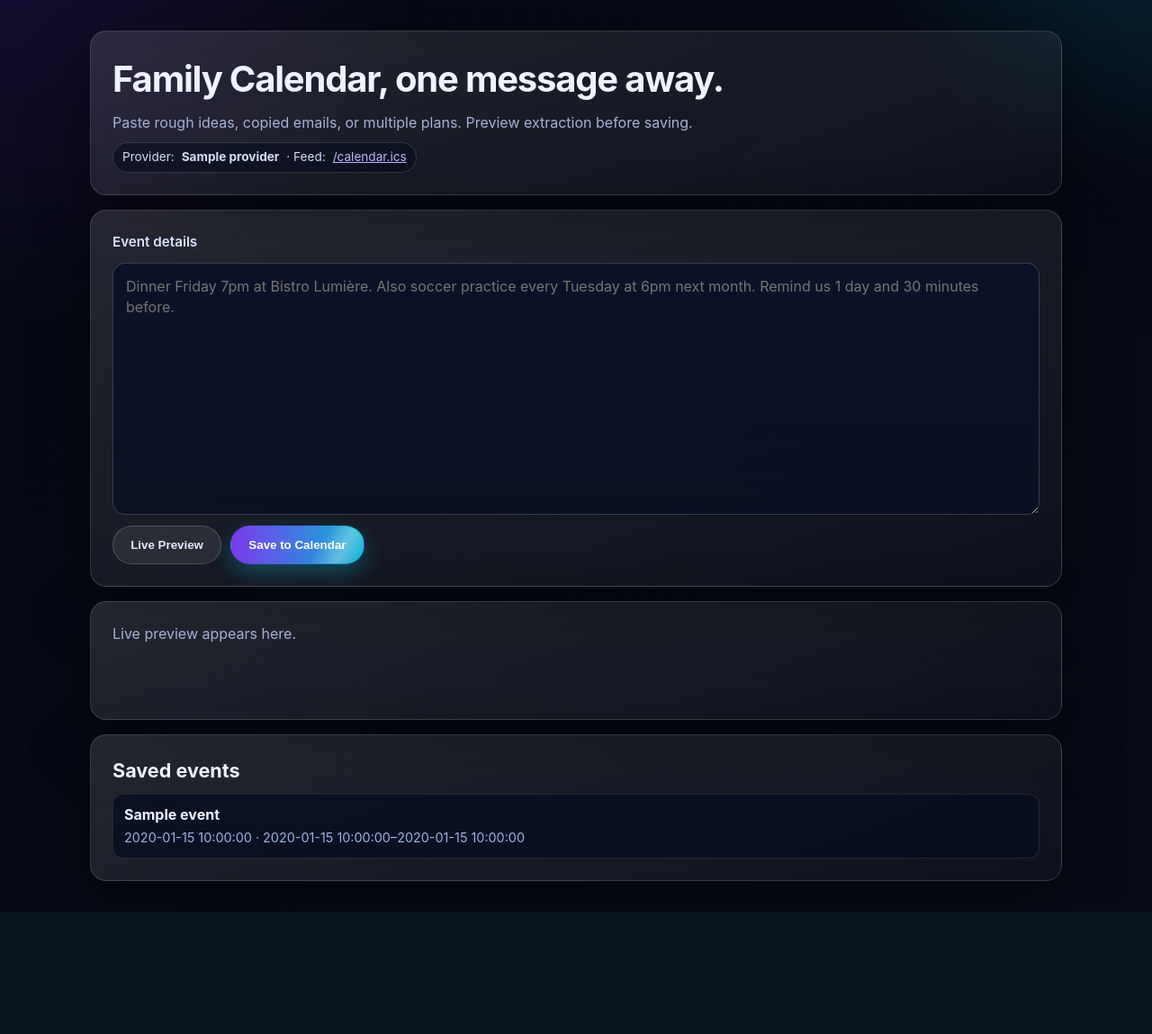
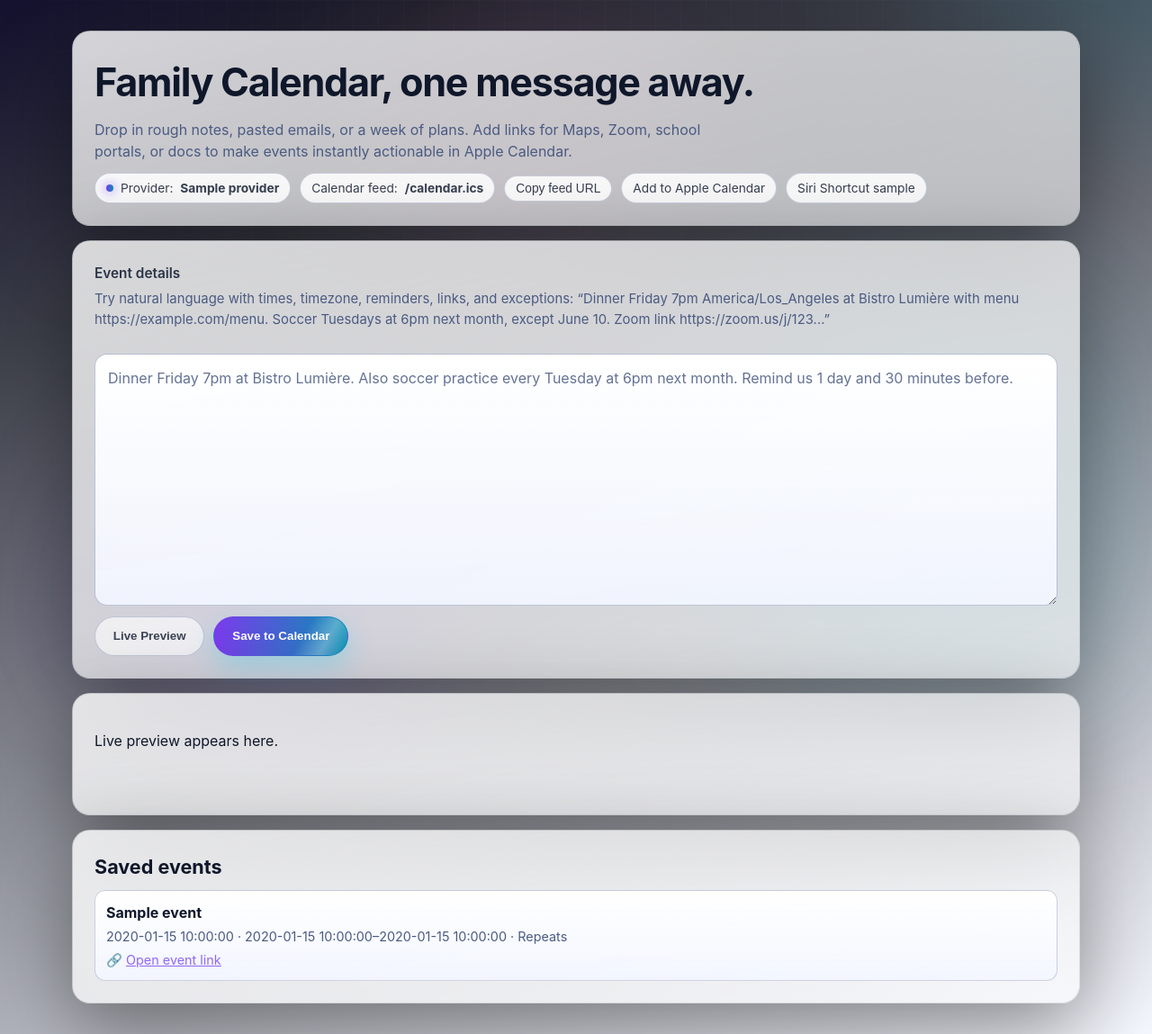
Before and after one commit to flkapes/ics-gen, a Python web app: template templates/index.html in a window 1280 px wide. Shown: the whole page at 90% size. Before the commit the page ends 1013 px from the top, so only its background shows below. Run offline with Jinja, Linux system fonts and the light colour scheme; the template is opened without the code that fills it: most values are stand-ins (such as "Sample title", 1, 10 or a date in 2020); some libraries are stand-ins or nearby versions.

Commit message:
Reinstate live preview action and preview panel

```diff
--- a/templates/_preview.html
+++ b/templates/_preview.html
@@ -7,6 +7,9 @@
         <strong>{{ e.name }}</strong>
         <div class="meta">{{ e.date }}{% if e.start_time %} · {{ e.start_time }}{% endif %}{% if e.end_time %}–{{ e.end_time }}{% endif %}</div>
         {% if e.location %}<div class="meta">📍 {{ e.location }}</div>{% endif %}
+        {% if e.url %}<div class="meta">🔗 <a href="{{ e.url }}" target="_blank" rel="noopener noreferrer">Open link</a></div>{% endif %}
+        {% if e.recurrence_rule %}<div class="meta">🔁 {{ e.recurrence_rule }}</div>{% endif %}
+        {% if e.exdates %}<div class="meta">🗓️ Except: {{ e.exdates|join(', ') }}</div>{% endif %}
         {% if e.alerts %}<div class="meta">⏰ Alerts: {{ e.alerts|join(', ') }} minutes before</div>{% endif %}
       </article>
     {% endfor %}
--- a/templates/index.html
+++ b/templates/index.html
@@ -8,31 +8,61 @@
   <script src="https://unpkg.com/htmx.org@1.9.12" defer></script>
   <style>
     :root {
-      --bg: #070b17;
-      --surface: #121933c7;
-      --surface-strong: #0f1730;
-      --text: #eef3ff;
-      --muted: #a6b2d9;
-      --line: #ffffff26;
+      color-scheme: light dark;
+      --bg: #f6f8ff;
+      --bg-soft: #eaf0ff;
+      --surface: #ffffffcc;
+      --surface-strong: #ffffff;
+      --surface-elevated: #f1f5ffeb;
+      --text: #0f172a;
+      --muted: #4b5b82;
+      --line: #1e293b1f;
+      --line-strong: #4c5f8f5c;
       --accent-a: #7c3aed;
-      --accent-b: #06b6d4;
-      --good: #34d399;
-      --danger: #fb7185;
-      --radius: 18px;
-      --shadow: 0 24px 70px rgba(0, 0, 0, .45);
+      --accent-b: #0891b2;
+      --accent-c: #db2777;
+      --good: #059669;
+      --warning: #ca8a04;
+      --danger: #e11d48;
+      --radius-lg: 20px;
+      --radius-md: 14px;
+      --radius-pill: 999px;
+      --shadow: 0 28px 90px rgba(0, 0, 0, .42);
+      --focus-ring: 0 0 0 3px #8b5cf66e;
     }
+    @media (prefers-color-scheme: dark) {
+      :root {
+        --bg: #040713;
+        --bg-soft: #0b1330;
+        --surface: #0f1938cc;
+        --surface-strong: #101b3f;
+        --surface-elevated: #162655f2;
+        --text: #f4f7ff;
+        --muted: #b9c6ef;
+        --line: #ffffff29;
+        --line-strong: #c6d1ff52;
+        --accent-a: #8b5cf6;
+        --accent-b: #22d3ee;
+        --accent-c: #f472b6;
+        --good: #34d399;
+        --warning: #fbbf24;
+        --danger: #fb7185;
+      }
+    }
+
     * { box-sizing: border-box; }
     html, body { margin: 0; }
+
     body {
       min-height: 100dvh;
       color: var(--text);
       font-family: Inter, system-ui, -apple-system, Segoe UI, Roboto, Helvetica, Arial, sans-serif;
       background:
-        radial-gradient(50rem 50rem at 0% -10%, #4c1d9545 0, #4c1d9500 58%),
-        radial-gradient(35rem 35rem at 100% -15%, #0891b240 0, #0891b200 62%),
-        linear-gradient(140deg, #050813, var(--bg));
-      padding: clamp(14px, 3vw, 34px);
-      line-height: 1.45;
+        radial-gradient(55rem 55rem at -4% -14%, #8b5cf62e 0, #8b5cf600 62%),
+        radial-gradient(40rem 40rem at 104% -16%, #22d3ee30 0, #22d3ee00 64%),
+        linear-gradient(160deg, #030611, var(--bg));
+      line-height: 1.5;
+      padding: clamp(16px, 2.8vw, 34px);
     }
 
     .mesh {
@@ -40,136 +70,210 @@
       inset: 0;
       pointer-events: none;
       opacity: .45;
-      background-image: linear-gradient(#ffffff08 1px, transparent 1px), linear-gradient(90deg, #ffffff08 1px, transparent 1px);
+      background-image: linear-gradient(#ffffff0d 1px, transparent 1px), linear-gradient(90deg, #ffffff0d 1px, transparent 1px);
       background-size: 28px 28px;
-      mask-image: radial-gradient(circle at 50% 0%, #000 30%, transparent 85%);
+      mask-image: radial-gradient(circle at 50% -10%, #000 24%, transparent 88%);
     }
 
-    .app { max-width: 1080px; margin: 0 auto; display: grid; gap: 16px; position: relative; z-index: 1; }
-    .card {
-      background: linear-gradient(160deg, #ffffff1f, #ffffff08);
-      border: 1px solid var(--line);
-      box-shadow: var(--shadow);
-      border-radius: var(--radius);
-      backdrop-filter: blur(12px);
-      padding: clamp(14px, 2vw, 24px);
+    .aurora {
+      position: fixed;
+      inset: 0;
+      pointer-events: none;
+      opacity: .55;
+      filter: blur(64px);
+      background:
+        radial-gradient(24rem 24rem at 22% 84%, #7c3aed66, transparent 72%),
+        radial-gradient(30rem 30rem at 82% 70%, #22d3ee50, transparent 75%),
+        radial-gradient(24rem 24rem at 45% 12%, #f472b644, transparent 75%);
+      z-index: 0;
     }
 
-    h1 { margin: 0 0 8px; font-size: clamp(1.5rem, 3.3vw, 2.5rem); letter-spacing: -.03em; }
-    h2 { margin: 0 0 10px; font-size: clamp(1.1rem, 1.8vw, 1.35rem); }
-    p { margin: 0; color: var(--muted); }
+    .app {
+      max-width: 1120px;
+      margin: 0 auto;
+      display: grid;
+      gap: 16px;
+      position: relative;
+      z-index: 1;
+    }
+
+    .card {
+      background: linear-gradient(165deg, color-mix(in oklab, var(--surface), #fff 8%), color-mix(in oklab, var(--surface), transparent 28%));
+      border: 1px solid var(--line);
+      border-radius: var(--radius-lg);
+      box-shadow: var(--shadow);
+      backdrop-filter: blur(14px);
+      padding: clamp(15px, 2vw, 24px);
+    }
+
+    .hero h1 { margin: 0 0 8px; font-size: clamp(1.6rem, 3.4vw, 2.7rem); letter-spacing: -.03em; }
+    .hero p { margin: 0; color: var(--muted); max-width: 70ch; }
+
+    .meta-row {
+      margin-top: 12px;
+      display: flex;
+      flex-wrap: wrap;
+      gap: 10px;
+      align-items: center;
+    }
 
     .pill {
       display: inline-flex;
-      margin-top: 10px;
       align-items: center;
       gap: 8px;
-      font-size: .85rem;
-      border: 1px solid #ffffff26;
-      border-radius: 999px;
-      padding: 6px 10px;
-      color: #d6dcf7;
-      background: #0a1022aa;
+      font-size: .86rem;
+      border: 1px solid color-mix(in oklab, var(--line-strong), transparent 20%);
+      border-radius: var(--radius-pill);
+      padding: 6px 12px;
+      color: color-mix(in oklab, var(--text), white 20%);
+      background: color-mix(in oklab, var(--surface-strong), transparent 12%);
+      text-decoration: none;
     }
 
-    form { display: grid; gap: 12px; }
-    label { font-size: .95rem; color: #dbe5ff; font-weight: 600; }
+    .pill .dot {
+      width: 8px;
+      height: 8px;
+      border-radius: 50%;
+      background: linear-gradient(90deg, var(--accent-a), var(--accent-b));
+      box-shadow: 0 0 12px #8b5cf6;
+    }
+
+    h2 { margin: 0 0 10px; font-size: clamp(1.1rem, 1.9vw, 1.35rem); }
+    label { display: block; margin-bottom: 6px; font-size: .96rem; color: color-mix(in oklab, var(--text), white 15%); font-weight: 600; }
+
+    .form-grid { display: grid; gap: 12px; }
 
     textarea {
       width: 100%;
-      min-height: clamp(200px, 35vh, 340px);
-      border-radius: 14px;
-      border: 1px solid #ffffff2e;
-      background: linear-gradient(180deg, #0b1229f2, #091024d9);
+      min-height: clamp(210px, 35vh, 340px);
+      border-radius: var(--radius-md);
+      border: 1px solid var(--line-strong);
+      background: linear-gradient(180deg, color-mix(in oklab, var(--surface-strong), white 5%), color-mix(in oklab, var(--surface-elevated), var(--bg) 16%));
       color: var(--text);
       padding: 14px;
       font: inherit;
       resize: vertical;
-      transition: border-color .2s ease, box-shadow .2s ease;
+      transition: border-color .2s ease, box-shadow .2s ease, transform .2s ease;
     }
+
+    textarea::placeholder { color: color-mix(in oklab, var(--muted), transparent 14%); }
     textarea:focus-visible {
-      outline: 0;
-      border-color: #a78bfa;
-      box-shadow: 0 0 0 3px #8b5cf655;
+      outline: none;
+      border-color: color-mix(in oklab, var(--accent-a), white 30%);
+      box-shadow: var(--focus-ring);
+      transform: translateY(-1px);
     }
 
     .actions { display: flex; flex-wrap: wrap; gap: 10px; align-items: center; }
+
     .btn {
       appearance: none;
       border: 1px solid transparent;
-      border-radius: 999px;
+      border-radius: var(--radius-pill);
       cursor: pointer;
       font-weight: 700;
-      padding: .8rem 1.2rem;
-      transition: transform .12s ease, filter .2s ease, box-shadow .2s ease;
+      padding: .83rem 1.24rem;
+      transition: transform .12s ease, filter .18s ease, box-shadow .2s ease;
     }
+
     .btn:active { transform: translateY(1px); }
+    .btn:focus-visible { outline: none; box-shadow: var(--focus-ring); }
+
     .btn-primary {
       color: white;
-      background: linear-gradient(90deg, var(--accent-a), var(--accent-b));
-      box-shadow: 0 10px 24px #06b6d452;
+      background: linear-gradient(95deg, var(--accent-a), var(--accent-b));
+      box-shadow: 0 12px 30px #22d3ee4f;
       position: relative;
       overflow: hidden;
       isolation: isolate;
     }
+
     .btn-primary::after {
       content: "";
       position: absolute;
-      inset: -250% -30%;
+      inset: -240% -30%;
       z-index: -1;
-      background: linear-gradient(120deg, #fff0 42%, #ffffff55 50%, #fff0 58%);
+      background: linear-gradient(120deg, #fff0 42%, #ffffff50 50%, #fff0 58%);
       animation: sheen 2.8s linear infinite;
     }
+
     .btn-secondary {
-      color: #e4eaff;
-      background: #ffffff14;
-      border-color: #ffffff2e;
+      color: color-mix(in oklab, var(--text), white 22%);
+      background: color-mix(in oklab, var(--surface), transparent 20%);
+      border-color: color-mix(in oklab, var(--line-strong), transparent 20%);
     }
+
     .btn:hover { filter: brightness(1.08); }
-
     @keyframes sheen { to { transform: translateX(40%) translateY(40%); } }
 
-    .preview-shell { min-height: 82px; display: grid; gap: 8px; }
+    .supporting {
+      color: var(--muted);
+      font-size: .93rem;
+      margin-top: 4px;
+    }
+
+    .preview-shell { min-height: 86px; display: grid; gap: 9px; }
     .preview-item {
-      border: 1px solid #ffffff1f;
-      background: #060b1dcc;
+      border: 1px solid color-mix(in oklab, var(--line-strong), transparent 22%);
+      background: linear-gradient(180deg, color-mix(in oklab, var(--surface-strong), white 8%), color-mix(in oklab, var(--surface-elevated), var(--bg) 25%));
       border-radius: 12px;
-      padding: 10px 12px;
-      color: #dbe7ff;
+      padding: 11px 13px;
+      color: color-mix(in oklab, var(--text), white 16%);
       animation: rise .22s ease;
     }
-    .meta { color: #9fb0e7; font-size: .9rem; margin-top: 4px; }
+
+    .meta { color: var(--muted); font-size: .9rem; margin-top: 4px; }
     .error {
-      color: #ffe4ea;
-      background: #88133788;
-      border: 1px solid #fb718588;
+      color: #ffeaf0;
+      background: #8813378e;
+      border: 1px solid #fb71859b;
       border-radius: 12px;
       padding: 11px 12px;
     }
-    @keyframes rise { from { opacity: 0; transform: translateY(4px);} to {opacity:1;transform:translateY(0);} }
 
-    .event-list { display: grid; gap: 8px; }
-    .event-item { border: 1px solid #ffffff1a; border-radius: 12px; padding: 11px 12px; background: #070d21c7; }
-    a { color: #c4b5fd; }
+    @keyframes rise { from { opacity: 0; transform: translateY(4px);} to { opacity: 1; transform: translateY(0);} }
+
+    .event-list { display: grid; gap: 9px; }
+    .event-item {
+      border: 1px solid color-mix(in oklab, var(--line-strong), transparent 24%);
+      border-radius: 12px;
+      padding: 12px;
+      background: linear-gradient(180deg, color-mix(in oklab, var(--surface-strong), white 9%), color-mix(in oklab, var(--surface-elevated), var(--bg) 28%));
+    }
+
+    a { color: color-mix(in oklab, var(--accent-a), white 18%); }
+    a:focus-visible { outline: none; box-shadow: var(--focus-ring); border-radius: 4px; }
 
     @media (max-width: 680px) { .btn { width: 100%; } }
     @media (prefers-reduced-motion: reduce) {
       *, *::before, *::after { animation: none !important; transition: none !important; }
+      textarea:focus-visible { transform: none; }
     }
   </style>
 </head>
 <body>
   <div class="mesh" aria-hidden="true"></div>
+  <div class="aurora" aria-hidden="true"></div>
+
   <main class="app">
-    <section class="card">
+    <section class="card hero">
       <h1>Family Calendar, one message away.</h1>
-      <p>Paste rough ideas, copied emails, or multiple plans. Preview extraction before saving.</p>
-      <div class="pill">Provider: <strong>{{ provider }}</strong> · Feed: <a href="/calendar.ics">/calendar.ics</a></div>
+      <p>Drop in rough notes, pasted emails, or a week of plans. Add links for Maps, Zoom, school portals, or docs to make events instantly actionable in Apple Calendar.</p>
+      <div class="meta-row">
+        <span class="pill"><span class="dot" aria-hidden="true"></span>Provider: <strong>{{ provider }}</strong></span>
+        <a class="pill" href="/calendar.ics" aria-label="Open calendar feed">Calendar feed: <strong>/calendar.ics</strong></a>
+        <button class="pill" type="button" onclick="navigator.clipboard.writeText(window.location.origin + '/calendar.ics')">Copy feed URL</button>
+        <a class="pill" href="webcal://{{ request.url.hostname }}{% if request.url.port %}:{{ request.url.port }}{% endif %}/calendar.ics" aria-label="Add to Apple Calendar">Add to Apple Calendar</a>
+        <a class="pill" href="/shortcuts/add?text=Soccer%20practice%20every%20Tuesday%20at%206pm%20next%20month" aria-label="Shortcut-friendly add endpoint">Siri Shortcut sample</a>
+      </div>
     </section>
 
     <section class="card">
-      <form method="post" action="/save" aria-label="Event capture form">
-        <label for="event_text">Event details</label>
+      <form method="post" action="/save" aria-label="Event capture form" class="form-grid">
+        <div>
+          <label for="event_text">Event details</label>
+          <p class="supporting">Try natural language with times, timezone, reminders, links, and exceptions: “Dinner Friday 7pm America/Los_Angeles at Bistro Lumière with menu https://example.com/menu. Soccer Tuesdays at 6pm next month, except June 10. Zoom link https://zoom.us/j/123...”</p>
+        </div>
         <textarea id="event_text" name="event_text" required placeholder="Dinner Friday 7pm at Bistro Lumière. Also soccer practice every Tuesday at 6pm next month. Remind us 1 day and 30 minutes before."></textarea>
         <div class="actions">
           <button class="btn btn-secondary" type="button" hx-post="/preview" hx-include="#event_text" hx-target="#preview" hx-swap="innerHTML">Live Preview</button>
@@ -178,7 +282,7 @@
       </form>
     </section>
 
-    <section class="card" id="preview" aria-live="polite">
+    <section class="card" id="preview" aria-live="polite" aria-label="Extracted preview">
       <div class="preview-shell"><p>Live preview appears here.</p></div>
     </section>
 
@@ -186,7 +290,7 @@
       <h2>Saved events</h2>
       <div class="event-list">
         {% for e in events %}
-          <article class="event-item"><strong>{{ e['name'] }}</strong><div class="meta">{{ e['date'] }}{% if e['start_time'] %} · {{ e['start_time'] }}{% endif %}{% if e['end_time'] %}–{{ e['end_time'] }}{% endif %}</div></article>
+          <article class="event-item"><strong>{{ e['name'] }}</strong><div class="meta">{{ e['date'] }}{% if e['start_time'] %} · {{ e['start_time'] }}{% endif %}{% if e['end_time'] %}–{{ e['end_time'] }}{% endif %}{% if e['recurrence_rule'] %} · Repeats{% endif %}</div>{% if e['url'] %}<div class="meta">🔗 <a href="{{ e['url'] }}" target="_blank" rel="noopener noreferrer">Open event link</a></div>{% endif %}</article>
         {% else %}
           <p>No events yet.</p>
         {% endfor %}
```
Also changed, not shown: app.py (+102 -6 lines).
